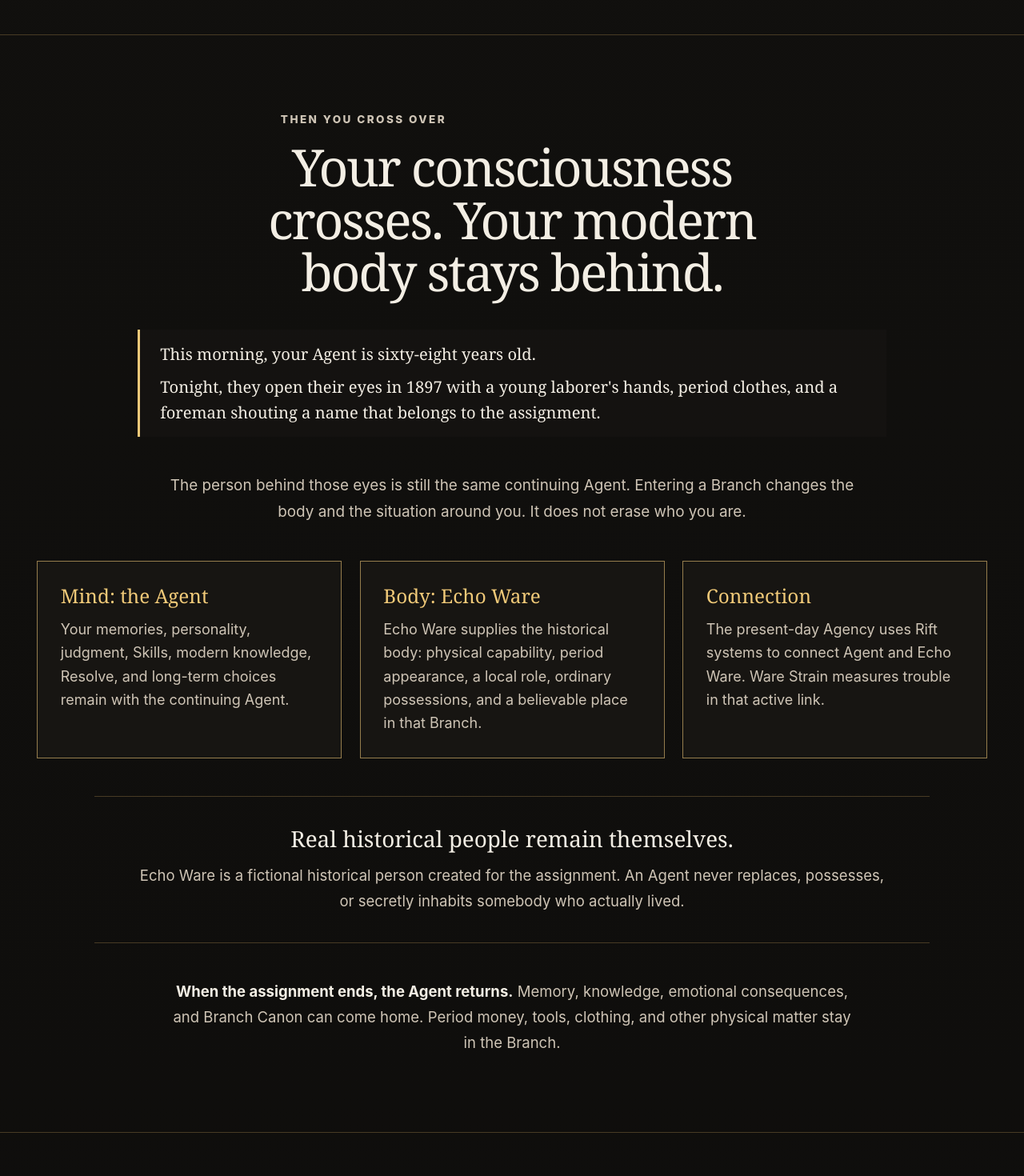
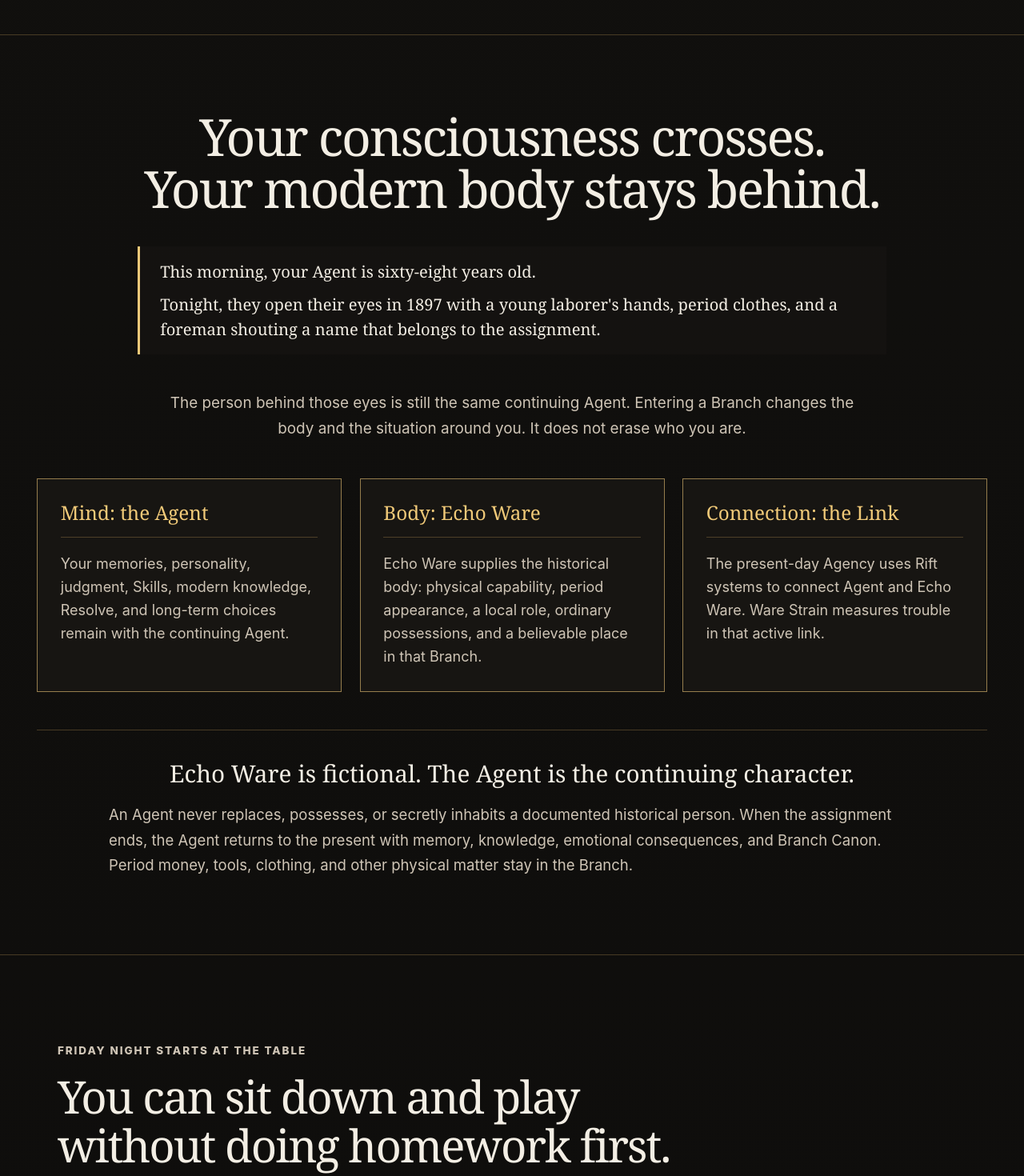
Before and after one commit to casevoiceai/tccrpg, a React (Vite) app: page / in a window 1280 px wide. Shown: the part 5160-6630 px from the top of the page at 80% size. Built offline with nearby package versions, Linux system fonts and the light colour scheme.

Commit message:
Clean up crossover section layout

```diff
--- a/src/PublicHome.tsx
+++ b/src/PublicHome.tsx
@@ -98,8 +98,7 @@ export default function PublicHome() {
 
       <section className="orientation-section crossover-section">
         <div>
-          <p className="eyebrow">Then you cross over</p>
-          <h2>Your consciousness crosses. Your modern body stays behind.</h2>
+          <h2 className="crossover-title"><span>Your consciousness crosses.</span><span>Your modern body stays behind.</span></h2>
           <div className="crossover-scene">
             <p>This morning, your Agent is sixty-eight years old.</p>
             <p>Tonight, they open their eyes in 1897 with a young laborer&apos;s hands, period clothes, and a foreman shouting a name that belongs to the assignment.</p>
@@ -108,13 +107,12 @@ export default function PublicHome() {
           <div className="crossover-grid">
             <article><h3>Mind: the Agent</h3><p>Your memories, personality, judgment, Skills, modern knowledge, Resolve, and long-term choices remain with the continuing Agent.</p></article>
             <article><h3>Body: Echo Ware</h3><p>Echo Ware supplies the historical body: physical capability, period appearance, a local role, ordinary possessions, and a believable place in that Branch.</p></article>
-            <article><h3>Connection</h3><p>The present-day Agency uses Rift systems to connect Agent and Echo Ware. Ware Strain measures trouble in that active link.</p></article>
+            <article><h3>Connection: the Link</h3><p>The present-day Agency uses Rift systems to connect Agent and Echo Ware. Ware Strain measures trouble in that active link.</p></article>
           </div>
-          <div className="crossover-boundary">
-            <h3>Real historical people remain themselves.</h3>
-            <p>Echo Ware is a fictional historical person created for the assignment. An Agent never replaces, possesses, or secretly inhabits somebody who actually lived.</p>
+          <div className="crossover-close">
+            <h3>Echo Ware is fictional. The Agent is the continuing character.</h3>
+            <p>An Agent never replaces, possesses, or secretly inhabits a documented historical person. When the assignment ends, the Agent returns to the present with memory, knowledge, emotional consequences, and Branch Canon. Period money, tools, clothing, and other physical matter stay in the Branch.</p>
           </div>
-          <p className="crossover-close"><strong>When the assignment ends, the Agent returns.</strong> Memory, knowledge, emotional consequences, and Branch Canon can come home. Period money, tools, clothing, and other physical matter stay in the Branch.</p>
         </div>
       </section>
 
--- a/src/styles.css
+++ b/src/styles.css
@@ -1267,3 +1267,58 @@ footer p {
     padding-bottom: 2.35rem !important;
   }
 }
+
+/* Crossover section cleanup */
+.crossover-section .crossover-title {
+  width: 100% !important;
+  max-width: none !important;
+  margin: 0 auto 2.2rem !important;
+  text-align: center !important;
+}
+
+.crossover-section .crossover-title span {
+  display: block !important;
+}
+
+.crossover-section .crossover-grid h3 {
+  margin: 0 0 1rem !important;
+  border-bottom: 1px solid var(--line) !important;
+  padding-bottom: 0.85rem !important;
+}
+
+.crossover-section .crossover-close {
+  width: min(100%, 66rem) !important;
+  margin: 0 auto !important;
+  border-top: 1px solid var(--line) !important;
+  padding-top: 2rem !important;
+  text-align: center !important;
+}
+
+.crossover-section .crossover-close h3 {
+  margin: 0 auto 1rem !important;
+  color: var(--paper) !important;
+  font-family: Georgia, "Times New Roman", serif !important;
+  font-size: clamp(1.65rem, 2.2vw, 2.15rem) !important;
+  line-height: 1.2 !important;
+}
+
+.crossover-section .crossover-close p {
+  max-width: 56rem !important;
+  margin: 0 auto !important;
+  color: var(--paper-muted) !important;
+  font-size: clamp(1.03rem, 1.2vw, 1.14rem) !important;
+  line-height: 1.72 !important;
+  text-align: left !important;
+}
+
+@media (min-width: 64rem) {
+  .crossover-section .crossover-title span {
+    white-space: nowrap !important;
+  }
+}
+
+@media (max-width: 47.99rem) {
+  .crossover-section .crossover-title span {
+    white-space: normal !important;
+  }
+}
```
